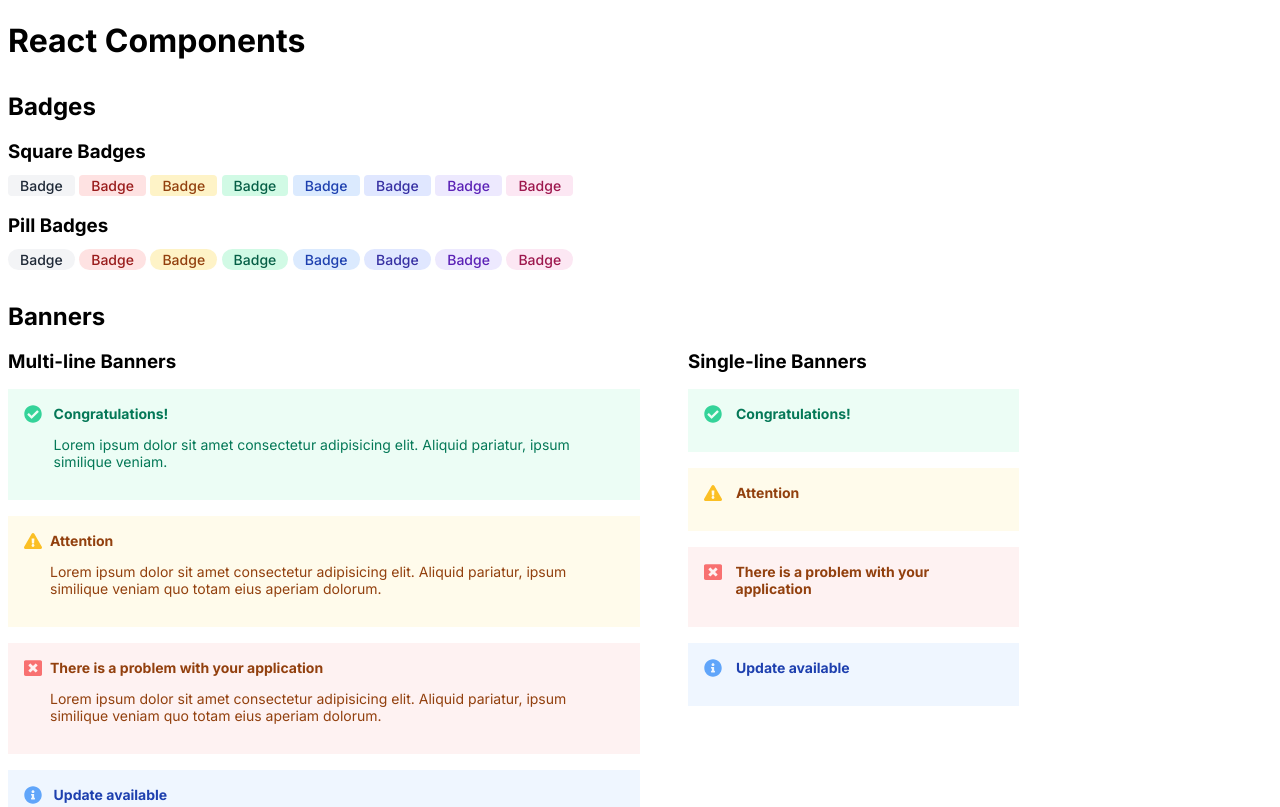
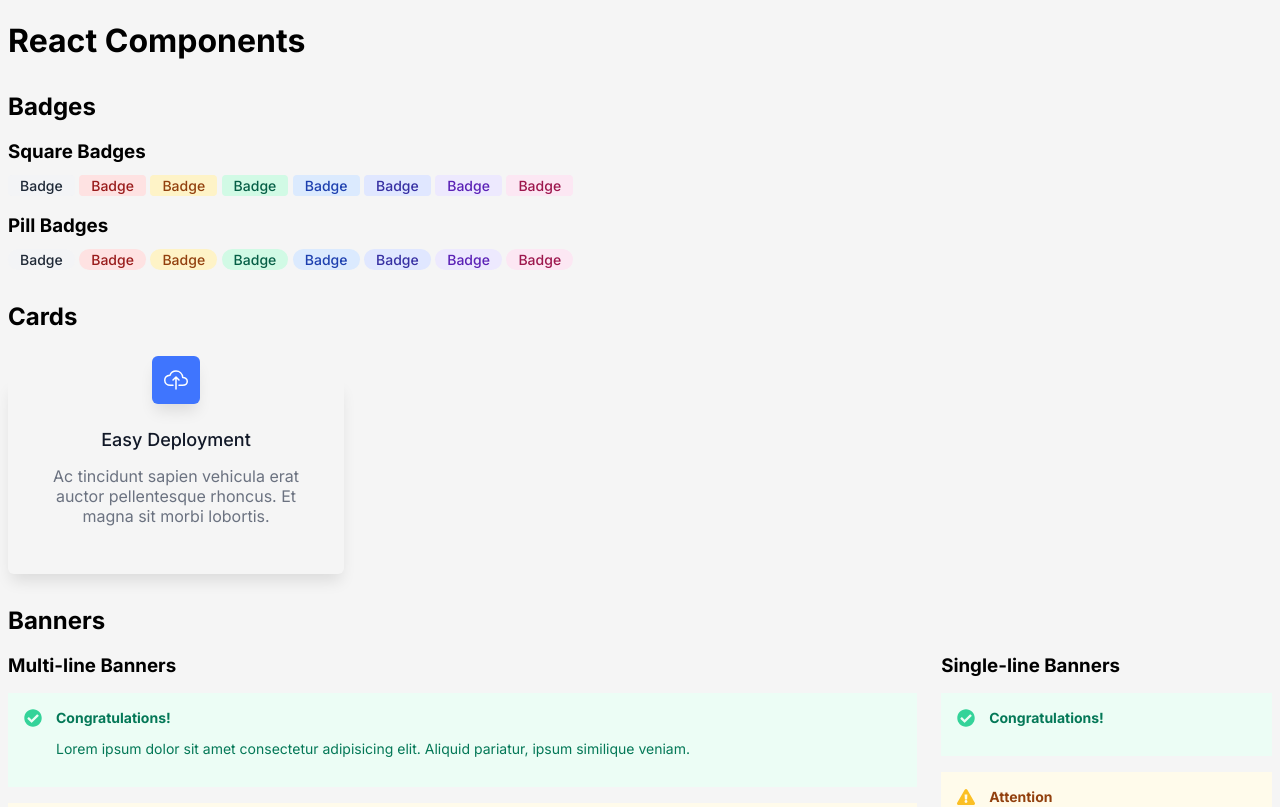
Before and after one commit to heidi37/react-scrimba-components, a React (Vite) app: page / in a window 1280 px wide. Shown: the top 807 px of the page. Built offline with nearby package versions, Linux system fonts and the light colour scheme.

Commit message:
[TASK] Adds Card Component

```diff
--- a/src/App.css
+++ b/src/App.css
@@ -1,7 +1,7 @@
 .container{
   display:flex;
   flex-wrap: wrap;
-  column-gap: 2rem;
+  column-gap: 1.5rem;
 }
 
 /* badges */
@@ -65,18 +65,16 @@
 
 .banners-container {
   display: flex;
-  column-gap: 3rem;
+  column-gap: 1.5rem;
 }
 
 .multi-line-banners, .single-line-banners {
-  max-width: 50%;
 }
 
 .banner {
   font-size: 14px;
   padding: 16px;
   display: flex;
-  align-items: flex-start;
   margin: 1rem 0;
 
   p:first-of-type{
@@ -121,3 +119,52 @@
   font-size: 18px;
   margin-right: .5rem;
 }
+
+/* cards */
+
+.card {
+  width: 100%;
+  max-width: 336px;
+  display: flex;
+  flex-direction: column;
+  justify-content: center;
+  align-items: center;
+}
+
+.card-icon {
+  background: #3F75FE;
+  color: white;
+  width: 48px;
+  height: 48px;
+  display: flex;
+  justify-content: center;
+  align-items: center;
+  font-size: 24px;
+  box-shadow: 0px 4px 6px -2px #0000000D;
+  box-shadow: 0px 10px 15px -3px #0000001A;
+  border-radius: 6px;
+  transform: translateY(25px);
+}
+
+.card-body {
+  text-align: center;
+
+  box-shadow: 0px 4px 6px -2px #0000000D;
+  box-shadow: 0px 10px 15px -3px #0000001A;
+  border-radius: 6px;
+  padding: 32px 24px;
+  h3 {
+    color: #111827;
+    font-weight: 500;
+    font-size: 18px;
+  }
+  p {
+    color: #6B7280;
+    font-weight: 400;
+    font-size: 16px;
+  }
+}
+
+.card-body:hover, .banner:hover {
+  box-shadow: 0px 4px 25px 0px #0000001A;
+}
--- a/src/App.jsx
+++ b/src/App.jsx
@@ -1,7 +1,7 @@
 import './App.css'
 import Badge from './components/Badge/Badge'
 import Banner from './components/Banner/Banner'
-import { FaCheckCircle, FaExclamationTriangle, FaWindowClose, FaInfoCircle } from "react-icons/fa"
+import Card from './components/Card/Card'
 
 function App() {
 
@@ -29,6 +29,8 @@
           <Badge shape="pill" color="indigo">Badge</Badge>&nbsp;
           <Badge shape="pill" color="purple">Badge</Badge>&nbsp;
           <Badge shape="pill" color="pink">Badge</Badge>&nbsp;
+          <h2>Cards</h2>
+          <Card title="Easy Deployment" text="Ac tincidunt sapien vehicula erat auctor pellentesque rhoncus. Et magna sit morbi lobortis."></Card>
           </div>
 
         <div className="col">
@@ -36,18 +38,18 @@
           <div className="banners-container">
               <div className="multi-line-banners">
               <h3>Multi-line Banners</h3>
-              <Banner status="success" title="Congratulations!" icon={<FaCheckCircle />}>Lorem ipsum dolor sit amet consectetur adipisicing elit. Aliquid pariatur, ipsum similique veniam.</Banner>
-              <Banner status="warning" title="Attention" icon={<FaExclamationTriangle />}>Lorem ipsum dolor sit amet consectetur adipisicing elit. Aliquid pariatur, ipsum similique veniam quo totam eius aperiam dolorum.</Banner>
-              <Banner status="error" title="There is a problem with your application" icon={<FaWindowClose />}>Lorem ipsum dolor sit amet consectetur adipisicing elit. Aliquid pariatur, ipsum similique veniam quo totam eius aperiam dolorum.</Banner>
-              <Banner status="neutral" title="Update available" icon={<FaInfoCircle/>}>Lorem ipsum dolor sit amet consectetur adipisicing elit. Aliquid pariatur, ipsum similique veniam.</Banner>
+              <Banner status="success" title="Congratulations!">Lorem ipsum dolor sit amet consectetur adipisicing elit. Aliquid pariatur, ipsum similique veniam.</Banner>
+              <Banner status="warning" title="Attention">Lorem ipsum dolor sit amet consectetur adipisicing elit. Aliquid pariatur, ipsum similique veniam quo totam eius aperiam dolorum.</Banner>
+              <Banner status="error" title="There is a problem with your application">Lorem ipsum dolor sit amet consectetur adipisicing elit. Aliquid pariatur, ipsum similique veniam quo totam eius aperiam dolorum.</Banner>
+              <Banner status="neutral" title="Update available">Lorem ipsum dolor sit amet consectetur adipisicing elit. Aliquid pariatur, ipsum similique veniam.</Banner>
             </div>
 
             <div className="single-line-banners">
             <h3>Single-line Banners</h3>
-            <Banner status="success" title="Congratulations!" icon={<FaCheckCircle />}></Banner>
-            <Banner status="warning" title="Attention" icon={<FaExclamationTriangle />}></Banner>
-            <Banner status="error" title="There is a problem with your application" icon={<FaWindowClose />}></Banner>
-            <Banner status="neutral" title="Update available" icon={<FaInfoCircle/>}></Banner>
+            <Banner status="success" title="Congratulations!"></Banner>
+            <Banner status="warning" title="Attention"></Banner>
+            <Banner status="error" title="There is a problem with your application"></Banner>
+            <Banner status="neutral" title="Update available"></Banner>
             </div>
 
           </div>
--- a/src/components/Banner/Banner.jsx
+++ b/src/components/Banner/Banner.jsx
@@ -1,7 +1,15 @@
-const Banner = ({children, title, icon, status}) => {
+import { FaCheckCircle, FaExclamationTriangle, FaWindowClose, FaInfoCircle } from "react-icons/fa"
+
+const Banner = ({children, title, status}) => {
+  const icons = {
+    success: <FaCheckCircle />,
+    warning: <FaExclamationTriangle />,
+    error: <FaWindowClose />,
+    neutral: <FaInfoCircle />
+  }
   return (
     <div className={`banner ${status}`}>
-      <div className="icon">{icon}</div>
+      <div className="icon">{icons[status]}</div>
       <div>
         <p><strong>{title}</strong></p>
         <p>{children}</p></div>
--- /dev/null
+++ b/src/components/Card/Card.jsx
@@ -0,0 +1,17 @@
+import { IoCloudUploadOutline } from "react-icons/io5";
+
+const Card = ({title, text}) => {
+  return (
+    <div className="card">
+      <div className="card-icon">
+        <IoCloudUploadOutline />
+      </div>
+        <div className="card-body">
+          <h3>{title}</h3>
+          <p>{text}</p>
+        </div>
+    </div>
+  )
+}
+
+export default Card
--- a/src/index.css
+++ b/src/index.css
@@ -2,6 +2,7 @@
 
 body {
   font-family: Inter, sans-serif;
+  background: whitesmoke;
 }
 
 h1 {
```
